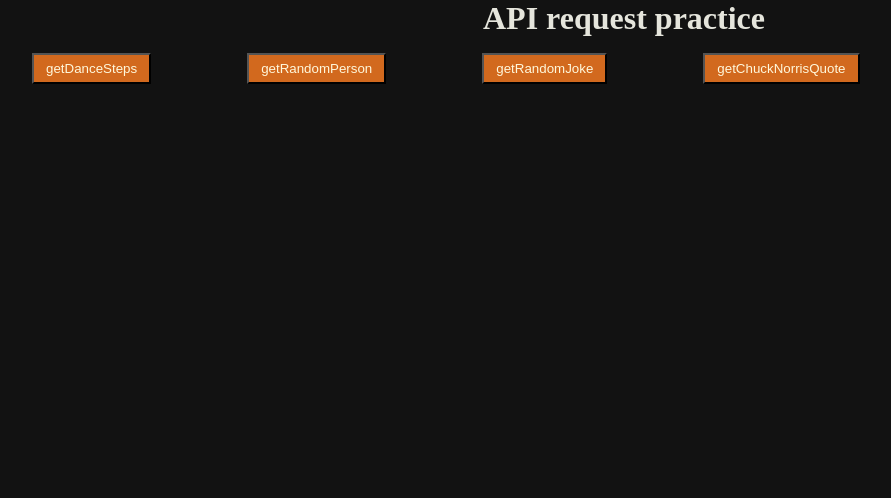
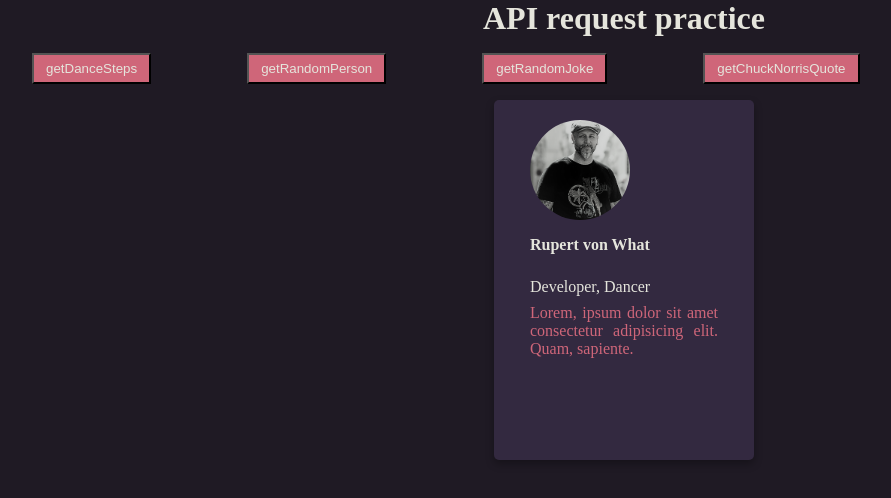
Before and after one commit to robonexx/apirequests, a plain HTML site: page index.html in a window 1280 px wide. Shown: the whole page, without its empty margins (16-907 px from the left). Drawn offline with Linux system fonts and the light colour scheme; no server answers.

Commit message:
styling for cards for api data fetching using randomuser api

```diff
--- a/app.js
+++ b/app.js
@@ -1,5 +1,19 @@
+// Practicing different ways to fetch api
+// trying out different free api:s out there, just wanna get better
+// doing this in vanilla js now, and next up is to practice more in react
+
 const danceSteps = document.querySelector('.getDanceSteps')
 const getPersons = document.querySelector('.randomBtn')
+
+// run function to see console log
+
+// create function to get data
+const getRandomUser = async () => {
+    const res = await fetch('https:/randomuser.me/api?results=20')
+    const data = await res.json()
+    console.log(data)
+}
+getRandomUser()
 
 
 
@@ -27,6 +41,7 @@ const getHiphopSteps = async () => {
     return data
 }
 
+
 // need to the promise and resolve the data
 
 
@@ -45,23 +60,6 @@ getPersons.addEventListener('click', () => {
     console.log('Person button works')
 })
 
-/*
-const getRandomUser = () => {
-fetch('https://randomuser.me/api/')
-    .then(res => res.json())
-    .then((data) => {
-        data.result
-        console.log(data)
-})
-} */
-
-
-/* const randomTemp = () => {
-
-    const html = `
-
-    `
-} */
 
 
 
--- a/index.html
+++ b/index.html
@@ -29,6 +29,45 @@
 
     </div>
 
+    <div class="fetch-random-result">
+        <!-- made a html to practice doing cards when getting data  -->
+    <div class="card">
+        <div class="container">
+            <img src="robonework.png" alt="" class="cardImg">
+            <h4 class="title"><b>Rupert von What</b></h4>
+            <span class="info">Developer, Dancer</span>
+            <p class="">Lorem, ipsum dolor sit amet consectetur adipisicing elit. Quam, sapiente.
+            </p>
+        </div>
+    </div>
+    <!-- <div class="card">
+        <div class="container">
+            <img src="" alt="" class="cardImg">
+            <h4 class="title"><b></b></h4>
+            <span class="info"></span>
+            <p class=""></p>
+        </div>
+    </div>
+    <div class="card">
+        <div class="container">
+            <img src="" alt="" class="cardImg">
+            <h4 class="title"><b>Rupert von What</b></h4>
+            <span class="info">Developer, Dancer</span>
+            <p class="">Lorem, ipsum dolor sit amet consectetur adipisicing elit. Quam, sapiente.
+            </p>
+        </div>
+    </div>
+    <div class="card">
+        <div class="container">
+            <img src="" alt="" class="cardImg">
+            <h4 class="title"><b></b></h4>
+            <span class="info"></span>
+            <p class=""></p>
+        </div>
+    </div> -->
+
+    </div>
+
     <script src="app.js"></script>
 </body>
 </html>
--- a/style.css
+++ b/style.css
@@ -7,7 +7,7 @@
 body {
     width: 100vw;
     height: 100%;
-    background: #121212;
+    background: #1f1a24;
     color: #e5e5dc;
 }
 
@@ -18,8 +18,8 @@ h1 {
 button {
     padding: 6px 12px;
     outline: none;
-    background: chocolate;
-    color: cornsilk;
+    background: #cf6679;
+    color: #e5e5dc;
     margin: 1rem 3rem;
 }
 .buttons {
@@ -27,3 +27,51 @@ button {
     flex-flow: row wrap;
 
 }
+
+/* Output styling for random user api and other user data */
+.fetch-random-result {
+    display: flex;
+    justify-content: space-evenly;
+    width: 100vw;
+    height: 100%;
+}
+.card {
+    display: flex;
+    width: 260px;
+    height: 360px;
+    background: #332940;
+    box-shadow: 0 4px 8px 0 rgba(0, 0, 0, 0.3);
+    padding: 4px;
+    border-radius: 5px;
+}
+.card:hover {
+    box-shadow: 0 8px 16px 0 rgba(0, 0, 0, 0.3);
+}
+
+.container {
+    display: flex;
+    flex-direction: column;
+    align-items: left;
+    width: 100%;
+    padding: 1rem 2rem;
+}
+
+.cardImg {
+width: 100px;
+height: 100px;
+border-radius: 50%;
+object-fit: cover;
+}
+
+.title {
+margin: 1rem 0;
+}
+
+.info {
+    margin: 0.5rem 0;
+}
+
+.container > p {
+    text-align: justify;
+    color: #cf6679;
+}
```
Also changed, not shown: robonework.png (added).
